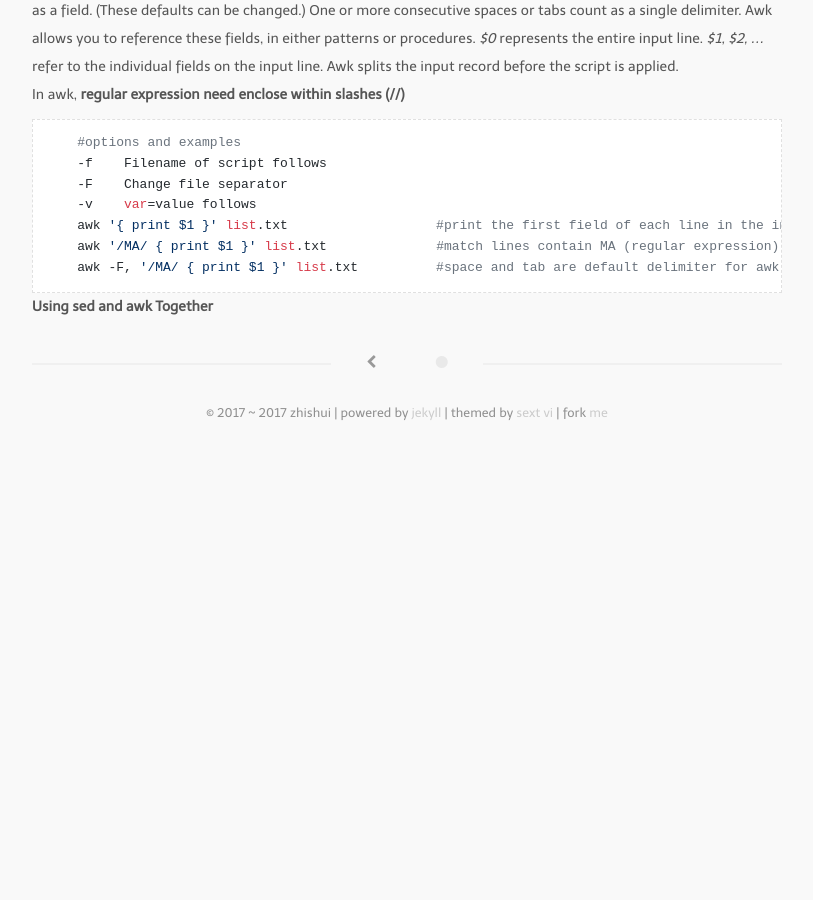
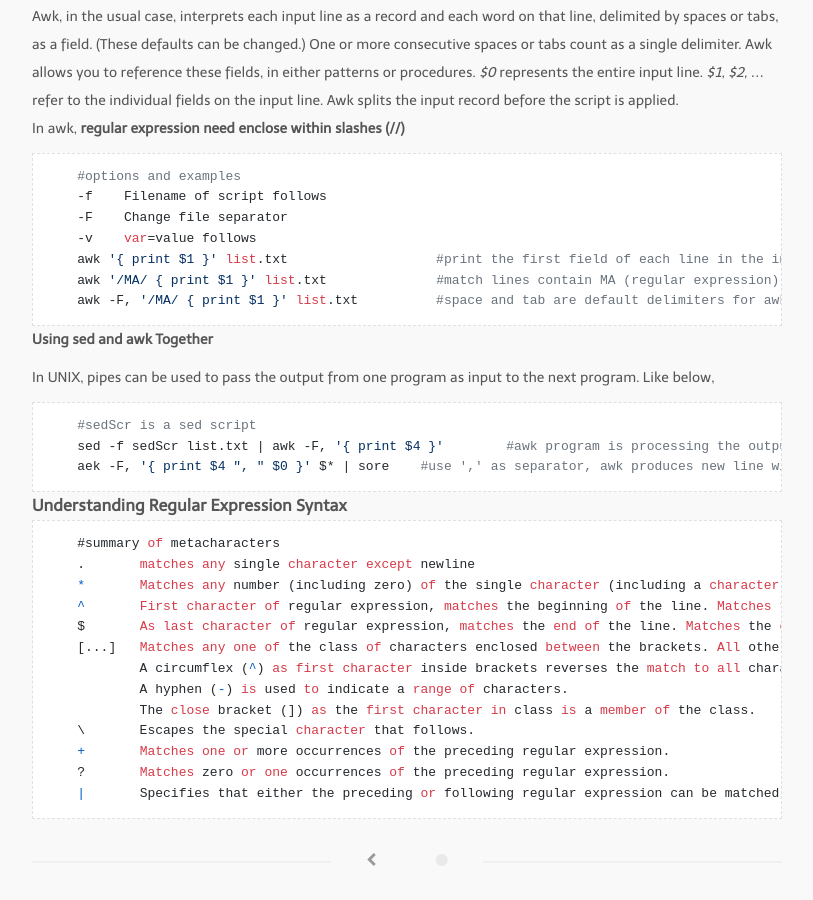
Before and after one commit to bizhishui/bizhishui.github.io, a Jekyll site: the page built from _posts/2017-02-26-sed-awk.md, in a window 1280 px wide and 900 px high, scrolled down 1621 px. Shown: the whole window, without its empty margins (233-1046 px from the left). Built offline with Jekyll 4.4.1, drawn with Linux system fonts in a browser that asks for light colours; nearby versions of some CDN libraries; some web fonts are replaced; a script that is not in the unit is left out; before the commit the page ends 2054 px from its top, so only the background shows below that; some of the changed text lies outside the part shown.

Commit message:
keeps on

````diff
--- a/_posts/2017-02-26-sed-awk.md
+++ b/_posts/2017-02-26-sed-awk.md
@@ -84,8 +84,34 @@ In awk, **regular expression need enclose within slashes (//)**
     -v    var=value follows
     awk '{ print $1 }' list.txt                   #print the first field of each line in the input file
     awk '/MA/ { print $1 }' list.txt              #match lines contain MA (regular expression) and print first field of those lines
-    awk -F, '/MA/ { print $1 }' list.txt          #space and tab are default delimiter for awk, -F, set ',' as a delimiter in this case
+    awk -F, '/MA/ { print $1 }' list.txt          #space and tab are default delimiters for awk, -F, set ',' as a delimiter in this case
 ```
 
 #### Using sed and awk Together
 {:.no_toc}
+In UNIX, pipes can be used to pass the output from one program as input to the next program. Like below,
+
+```
+    #sedScr is a sed script
+    sed -f sedScr list.txt | awk -F, '{ print $4 }'        #awk program is processing the output produced by the sed script
+    aek -F, '{ print $4 ", " $0 }' $* | sore    #use ',' as separator, awk produces new line with '$4, ' and the original line, the those new lines ($*) are sorted
+```
+
+
+### Understanding Regular Expression Syntax
+
+```
+    #summary of metacharacters
+    .       matches any single character except newline
+    *       Matches any number (including zero) of the single character (including a character specified by a regular expression) that immediately precedes it.
+    ^       First character of regular expression, matches the beginning of the line. Matches the beginning of a string in awk, even if the string contains embedded newlines.
+    $       As last character of regular expression, matches the end of the line. Matches the end of a string in awk, even if the string contains embedded newlines.
+    [...]   Matches any one of the class of characters enclosed between the brackets. All other metacharacters lose their meaning when specified as members of a class.
+            A circumflex (^) as first character inside brackets reverses the match to all characters except newline and those listed in the class. In awk, newline will also match.
+            A hyphen (-) is used to indicate a range of characters.
+            The close bracket (]) as the first character in class is a member of the class.
+    \       Escapes the special character that follows.
+    +       Matches one or more occurrences of the preceding regular expression.
+    ?       Matches zero or one occurrences of the preceding regular expression.
+    |       Specifies that either the preceding or following regular expression can be matched (alternation).
+```
````
